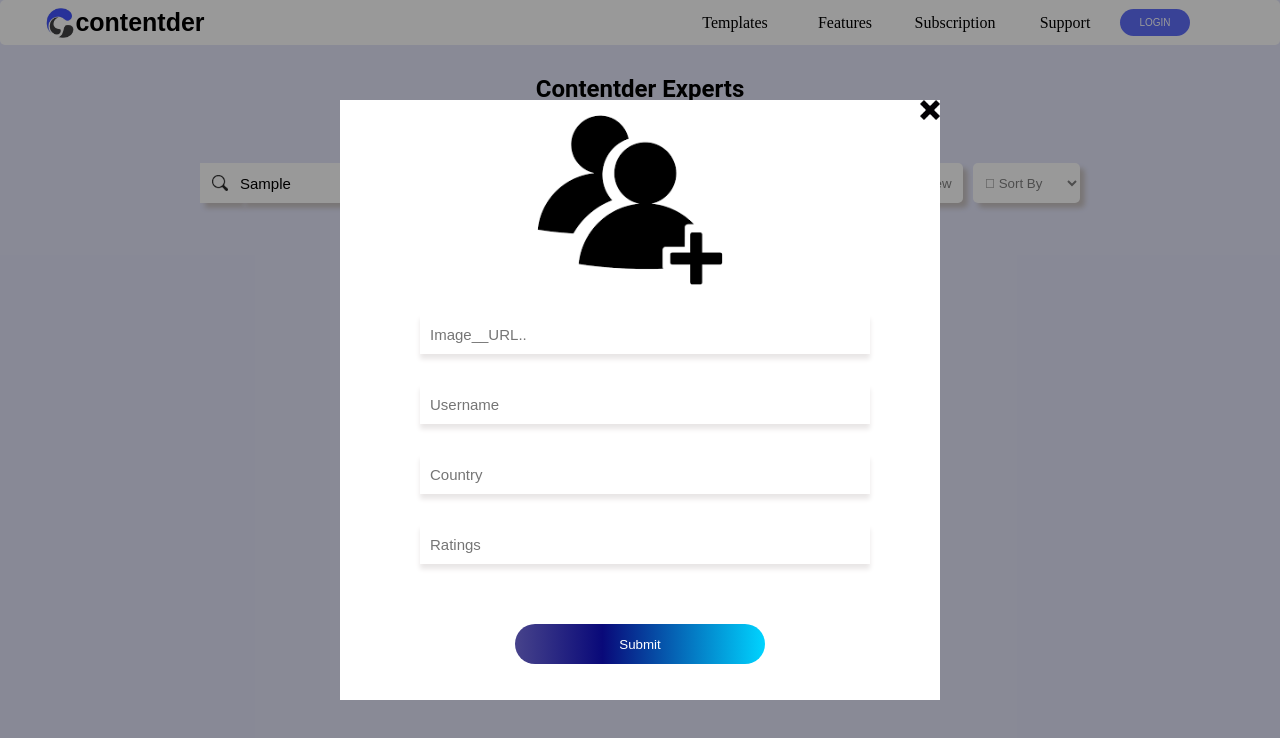
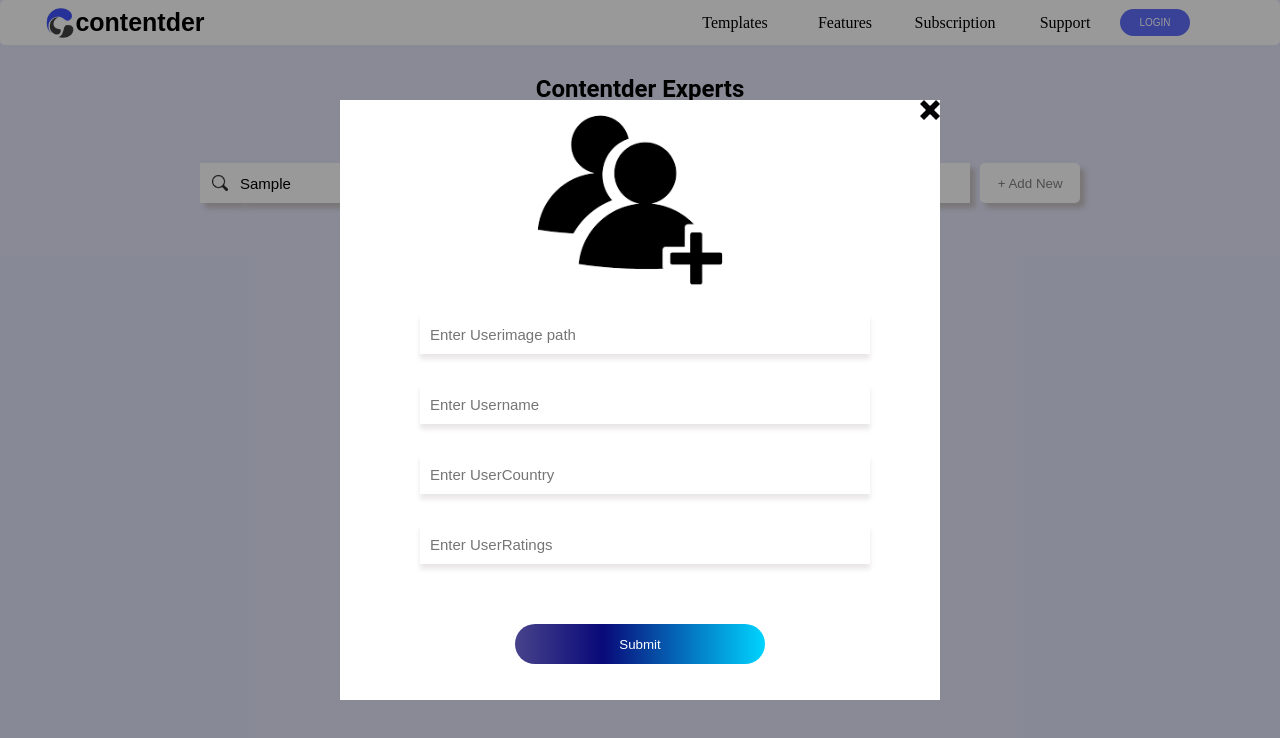
Before and after one commit to yogitaa03/React__Project, a React (Vite) app: page / in a window 1280 px wide. Both pictures are taken after typing "Sample" into the empty fields and a click on the button "+ Add New". Shown: the top 738 px of the page. Built offline with nearby package versions, Linux system fonts and the light colour scheme.

Commit message:
first commit

```diff
--- a/src/layout/AppLayout/AppMainsection/AppMainMiddle.jsx
+++ b/src/layout/AppLayout/AppMainsection/AppMainMiddle.jsx
@@ -9,9 +9,10 @@
 
   const [isUser, setIsUser] = useState(false)
   const [input, setInput] = useState("")
+  // const [sortType, setSortType] = useState("")
+
 
   let filteredData = []
-
   useEffect(() => {
     if (input.length) {
       filteredData = list.filter((user) =>
@@ -33,18 +34,6 @@
     setInput(value);
   }
 
-  const handleSort =(value) =>
-  {
-    if(value === "ascending")
-    {
-      console.log("ascending")
-    }
-
-    if(value === "descending")
-    {
-      console.log("descending")
-    }
-  }
 
 
   return (
@@ -55,11 +44,7 @@
           <InputField text="text" holder="Search for profiles..." name="searchInput" inputValue={input} input={(e) => profileSearch(e.target.value)} />
           <Button name="formButton" text="+ Add New" action={() => setIsUser(true)} />
           {isUser && <AddUser handleUserData={handleUserData} isAddOpen={() => setIsUser(false)} />}
-          <select className="inputSort" onChange={(e)=> handleSort(e.target.value)}>
-            <option value="">&#xe17e; Sort By</option>
-            <option value="ascending">Ascending</option>
-            <option value="descending">Descending</option>
-          </select>
+
         </div>
       </div>
     </>
--- a/src/pages/AddUser/AddUser.css
+++ b/src/pages/AddUser/AddUser.css
@@ -1,16 +1,16 @@
-.addNewForm__popup {
+.formPopup {
   width: 600px;
   height: 600px;
   background-color: white;
   position: relative;
 }
 
-.addNewForm__popup__image {
+.formPopupImage {
   width: 200px;
   height: 200px;
 }
 
-.addNewForm__popup__entries {
+.formPopupEntries {
   display: block;
   margin: 10px 0 30px 80px;
   width: 450px;
@@ -22,11 +22,11 @@
   padding-left: 10px;
 }
 
-.addNewForm__popup__entries:hover {
+.formPopupEntries:hover {
   border-bottom: 1px solid black;
 }
 
-.addNewForm__popup__button {
+.formPopupButton {
   border-radius: 25px;
   width: 250px;
   height: 40px;
@@ -39,7 +39,7 @@
   margin-top: 30px;
 }
 
-.addNewForm__popup__wrong {
+.formPopupWrong {
   width: 20px;
   height: 20px;
   float: right;
--- a/src/pages/AddUser/AddUser.jsx
+++ b/src/pages/AddUser/AddUser.jsx
@@ -4,31 +4,30 @@
 import AddNewImage from '../../assets/images/addnew__image.png'
 import WrongImage from '../../assets/images/wrong__image.png'
 import './AddUser.css'
-// import { data } from '../../layout/AppLayout/AppMainSection/UserData'
 import { data } from '../../layout/AppLayout/AppMainsection/UserData'
 
 function AddUser({ isAddOpen, isUpdateOpen ,handleUserData, userToUpdate }) {
 
 
-  const [imageURL, setImageURL] = useState("")
-  const [imageName, setImageName] = useState("")
-  const [imageCountry, setImageCountry] = useState("")
-  const [imageRatings, setImageRatings] = useState("")
+  const [userImage, setUserImage] = useState("")
+  const [userName, setUserName] = useState("")
+  const [userCountry, setUserCountry] = useState("")
+  const [userRatings, setUserRatings] = useState("")
 
   useEffect(() => {
     if (userToUpdate) {
 
-      setImageURL(userToUpdate.Img_URL);
-      setImageName(userToUpdate.name);
-      setImageCountry(userToUpdate.country);
-      setImageRatings(userToUpdate.rating);
+      setUserImage(userToUpdate.Img_URL);
+      setUserName(userToUpdate.name);
+      setUserCountry(userToUpdate.country);
+      setUserRatings(userToUpdate.rating);
     }
 
     else {
-      setImageURL('');
-      setImageName('');
-      setImageCountry('');
-      setImageRatings('');
+      setUserImage('');
+      setUserName('');
+      setUserCountry('');
+      setUserRatings('');
     }
   }, [userToUpdate]);
 
@@ -43,10 +42,10 @@
 
       let updatedUser = {
 
-        Img_URL: imageURL,
-        name: imageName,
-        country: imageCountry,
-        rating: imageRatings,
+        Img_URL: userImage,
+        name: userName,
+        country: userCountry,
+        rating: userRatings,
         id: userToUpdate.id
 
       }
@@ -60,10 +59,10 @@
 
       let newMember = {
 
-        Img_URL: imageURL,
-        name: imageName,
-        country: imageCountry,
-        rating: imageRatings,
+        Img_URL: userImage,
+        name: userName,
+        country: userCountry,
+        rating: userRatings,
         id: data.length
       }
 
@@ -76,14 +75,14 @@
 
   return (
     <form className='form' onSubmit={handleSubmit}>
-      <div className="addNewForm__popup" >
-        <img src={AddNewImage} className="addNewForm__popup__image" />
-        <img src={WrongImage} className="addNewForm__popup__wrong" onClick={isAddOpen} />
-        <InputField text='text' holder="Image__URL.." name="addNewForm__popup__entries" inputValue={imageURL} input={(e) => setImageURL(e.target.value)} />
-        <InputField text='text' holder="Username" name="addNewForm__popup__entries" inputValue={imageName} input={(e) => setImageName(e.target.value)} />
-        <InputField text='text' holder="Country" name="addNewForm__popup__entries" inputValue={imageCountry} input={(e) => setImageCountry(e.target.value)} />
-        <InputField text='text' holder="Ratings" name="addNewForm__popup__entries" inputValue={imageRatings} input={(e) => setImageRatings(e.target.value)} />
-        <Button name="addNewForm__popup__button" text="Submit" />
+      <div className="formPopup" >
+        <img src={AddNewImage} className="formPopupImage" />
+        <img src={WrongImage} className="formPopupWrong" onClick={isAddOpen} />
+        <InputField text='text' holder="Enter Userimage path" name="formPopupEntries" inputValue={userImage} input={(e) => setUserImage(e.target.value)} />
+        <InputField text='text' holder="Enter Username" name="formPopupEntries" inputValue={userName} input={(e) => setUserName(e.target.value)} />
+        <InputField text='text' holder="Enter UserCountry" name="formPopupEntries" inputValue={userCountry} input={(e) => setUserCountry(e.target.value)} />
+        <InputField text='text' holder="Enter UserRatings" name="formPopupEntries" inputValue={userRatings} input={(e) => setUserRatings(e.target.value)} />
+        <Button name="formPopupButton" text="Submit" />
       </div>
     </form>
   )
```
